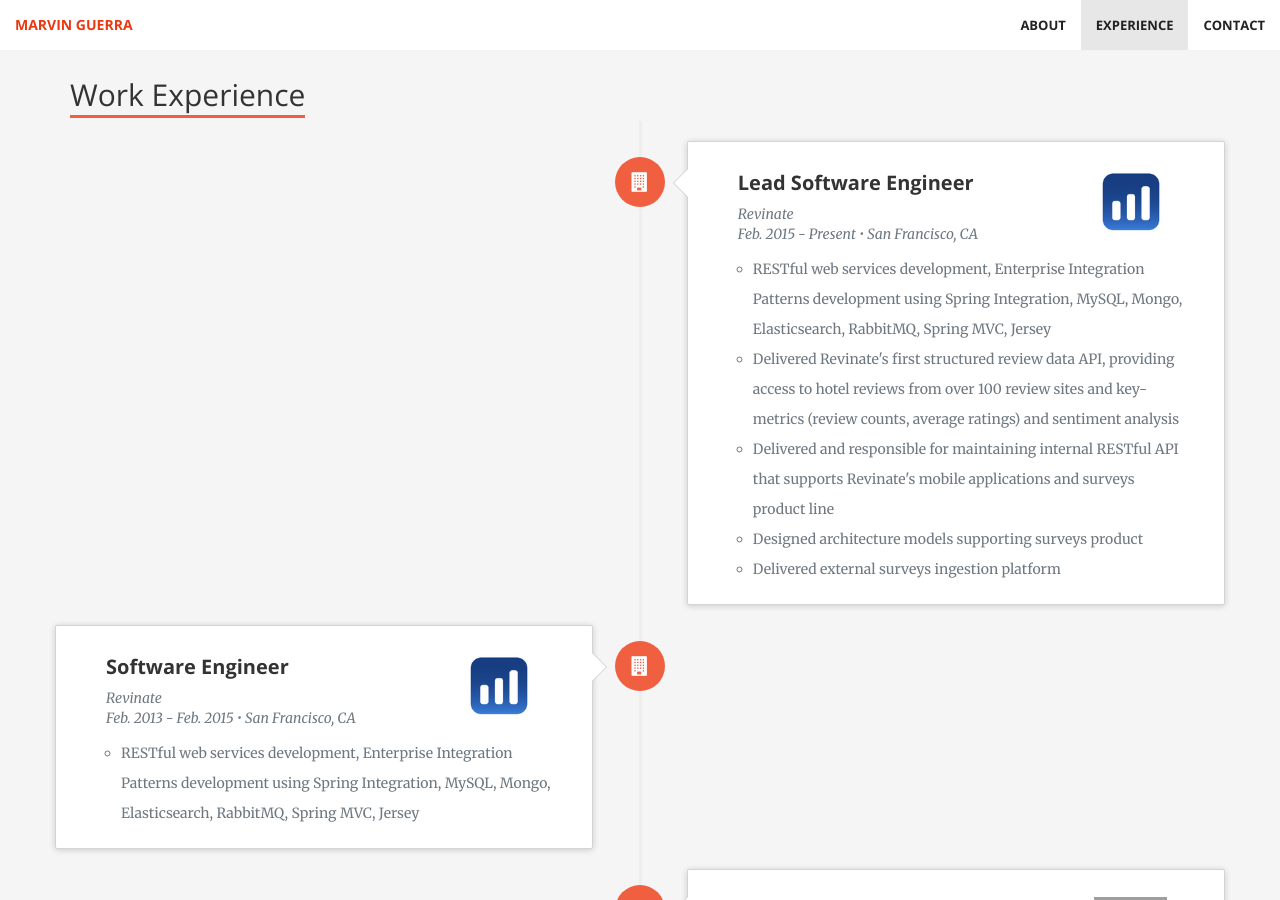
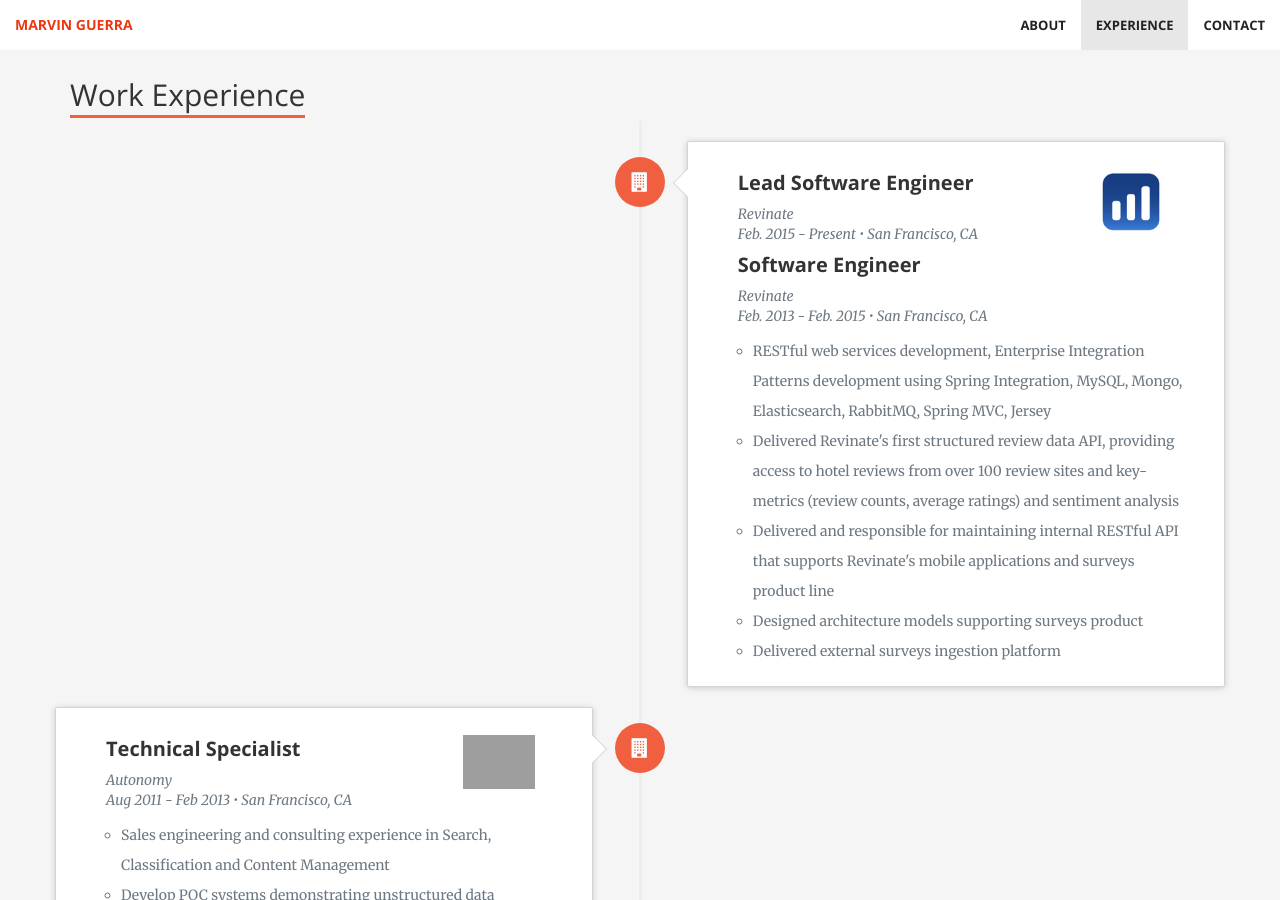
Before and after one commit to SenorLlama/senorllama.github.io, a Jekyll site: the page built from index.html, in a window 1280 px wide and 900 px high, scrolled down 1355 px. Built offline with Jekyll 4.4.1, drawn with Linux system fonts in a browser that asks for light colours; nearby versions of some CDN libraries; grey boxes are pictures that could not be loaded.

Commit message:
condensed exp

```diff
--- a/index.html
+++ b/index.html
@@ -95,6 +95,12 @@
                                 <p>Revinate</p>
                                 <p>Feb. 2015 - Present <span>•</span> San Francisco, CA</p>
                             </div>
+                            <br>
+                            <div class="col-md-9">
+                                <h3>Software Engineer</h3>
+                                <p>Revinate</p>
+                                <p>Feb. 2013 - Feb. 2015 <span>•</span> San Francisco, CA</p>
+                            </div>
                         </div>
                         <div class="col-xs-12 timeline-body">
                             <ul>
@@ -108,26 +114,6 @@
                     </div>
                 </li>
                 <li>
-                    <div class="timeline-badge"><i class="fa fa-building"></i></div>
-                    <div class="timeline-panel">
-                        <div class="col-xs-12 timeline-title">
-                            <div class="col-md-3 col-md-push-9">
-                                <img class="img-responsive center-block" src="img/revinate-logo.jpeg" alt="">
-                            </div>
-                            <div class="col-md-9 col-md-pull-3">
-                                <h3>Software Engineer</h3>
-                                <p>Revinate</p>
-                                <p>Feb. 2013 - Feb. 2015 <span>•</span> San Francisco, CA</p>
-                            </div>
-                        </div>
-                        <div class="col-xs-12 timeline-body">
-                            <ul>
-                                <li>RESTful web services development, Enterprise Integration Patterns development using Spring Integration, MySQL, Mongo, Elasticsearch, RabbitMQ, Spring MVC, Jersey</li>
-                            </ul>
-                        </div>
-                    </div>
-                </li>
-                <li class="timeline-inverted">
                     <div class="timeline-badge"><i class="fa fa-building"></i></div>
                     <div class="timeline-panel">
                         <div class="col-xs-12 timeline-title">
@@ -149,7 +135,7 @@
                         </div>
                     </div>
                 </li>
-                <li>
+                <li class="timeline-inverted">
                     <div class="timeline-badge"><i class="fa fa-building"></i></div>
                     <div class="timeline-panel">
                         <div class="col-xs-12 timeline-title">
@@ -172,7 +158,7 @@
                         </div>
                     </div>
                 </li>
-                <li class="timeline-inverted">
+                <li>
                     <div class="timeline-badge"><i class="fa fa-building"></i></div>
                     <div class="timeline-panel">
                         <div class="col-xs-12 timeline-title">
```
